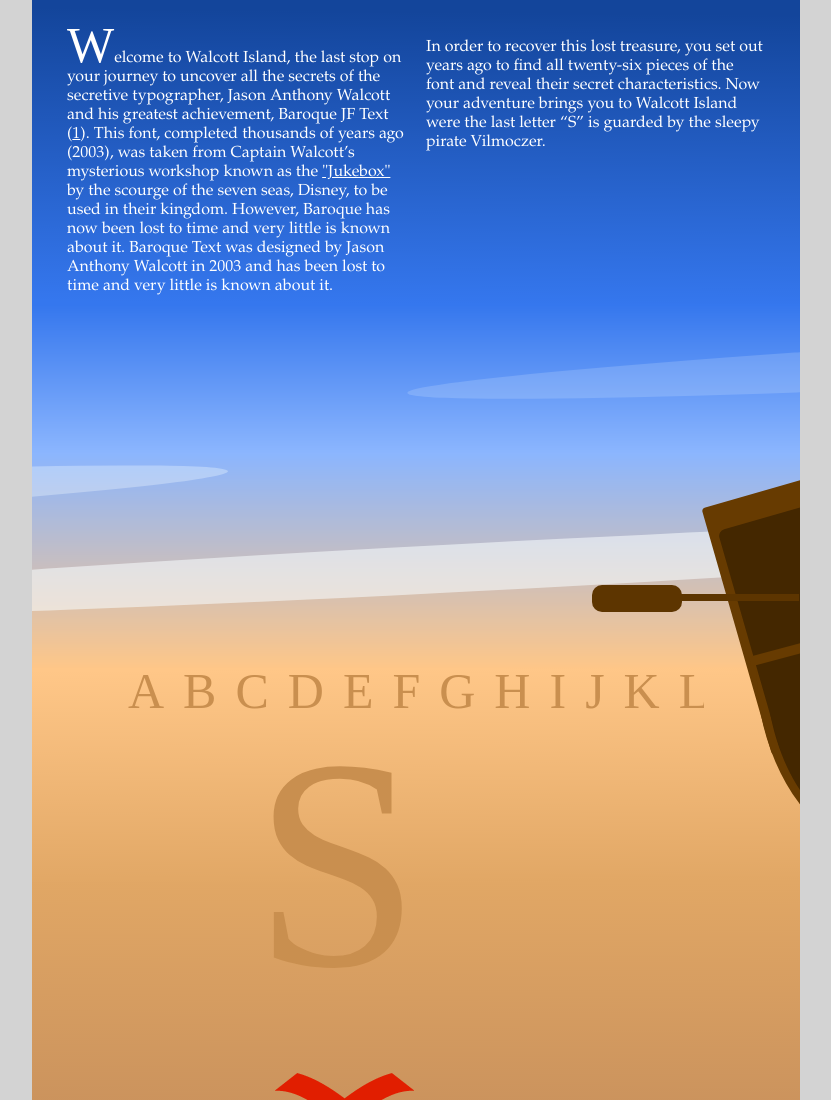
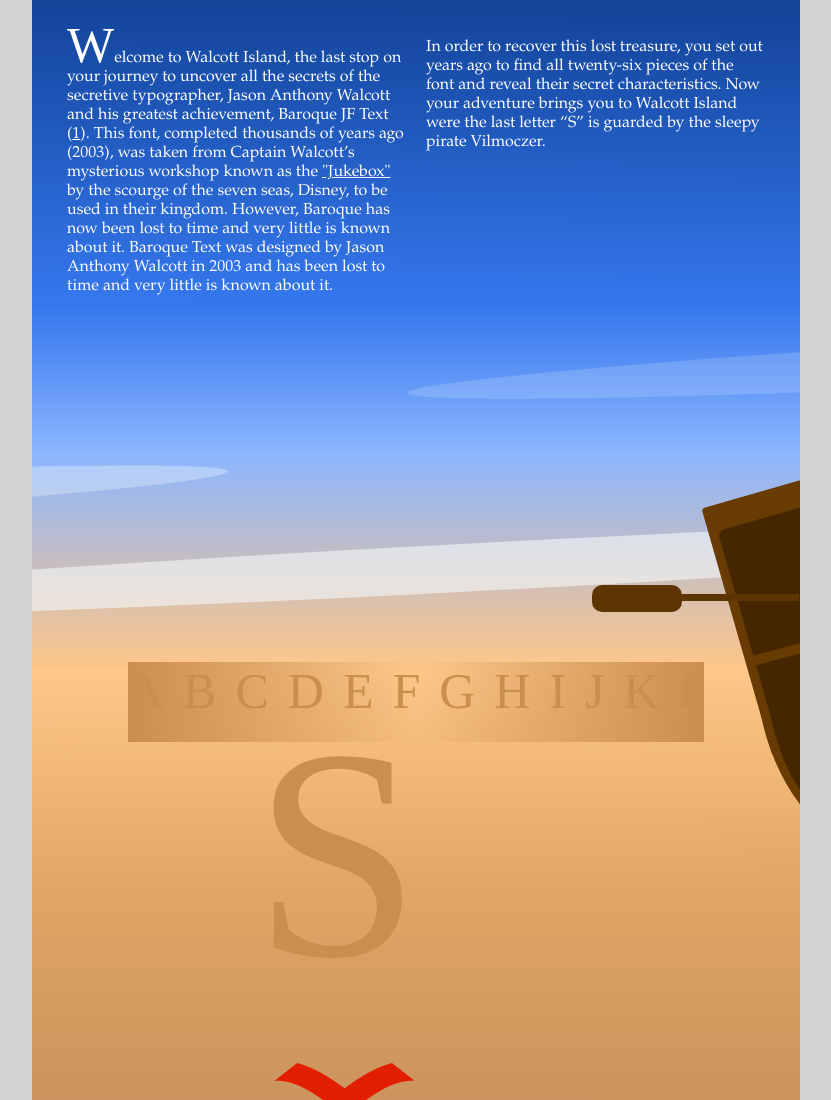
Before and after one commit to wlinczer/wlinczer.github.io, a plain HTML site: page project-one/index.html in a window 1280 px wide. Shown: the top 1100 px of the page, without its empty margins (224-1055 px from the left). Drawn offline with Linux system fonts and the light colour scheme; a web font is replaced by a local one.

Commit message:
Update styles.css

```diff
--- a/project-one/assets/styles.css
+++ b/project-one/assets/styles.css
@@ -47,7 +47,7 @@ a {
 }
 
 .letter-set {
-  height: 90px;
+  height: 80px;
   width: 75%;
   margin-top: 350px;
   margin-left: auto;
@@ -60,6 +60,10 @@ a {
   letter-spacing: 19px;
   font-weight: 400;
   color: #C98F4F;
+  background: linear-gradient(to right,
+      #C98F4F,
+      transparent,
+      #C98F4F);
 }
 
 ::-webkit-scrollbar {
```
Lines whose indentation alone changed are shown as unchanged.
